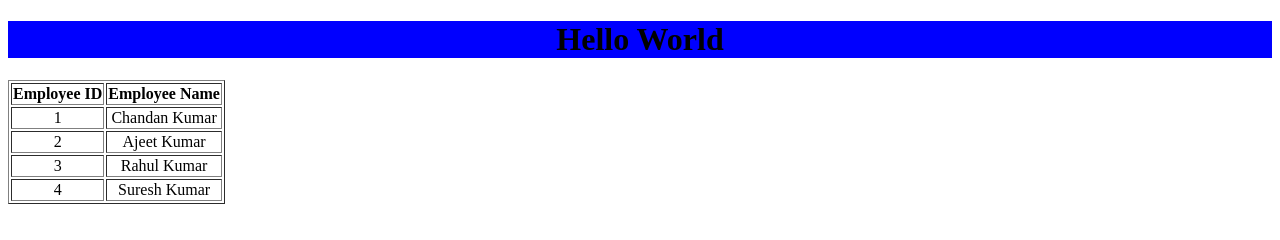
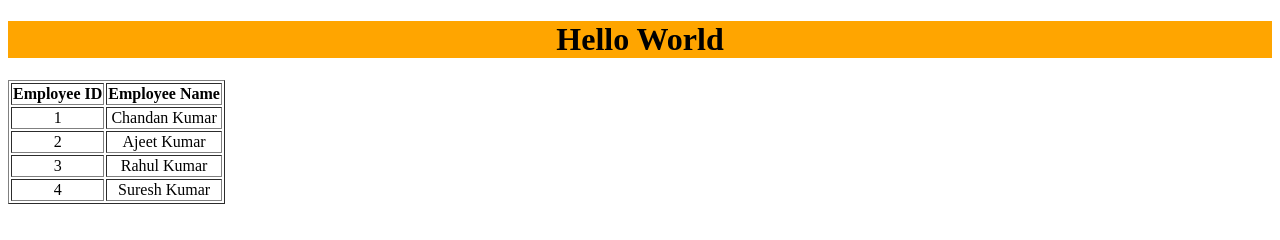
Before and after one commit to sourabhsinghaa-blip/demo3, a plain HTML site: page index.html in a window 1280 px wide. Drawn offline with Linux system fonts and the light colour scheme.

Commit message:
change bgcolor orange

```diff
--- a/index.html
+++ b/index.html
@@ -7,7 +7,7 @@
 </head>
 <body>
     <div style="text-align: center;">
-    <h1 style="background-color: blue;">Hello World</h1>
+    <h1 style="background-color: orange;">Hello World</h1>
 
     <table border="1">
      <tr>
```
